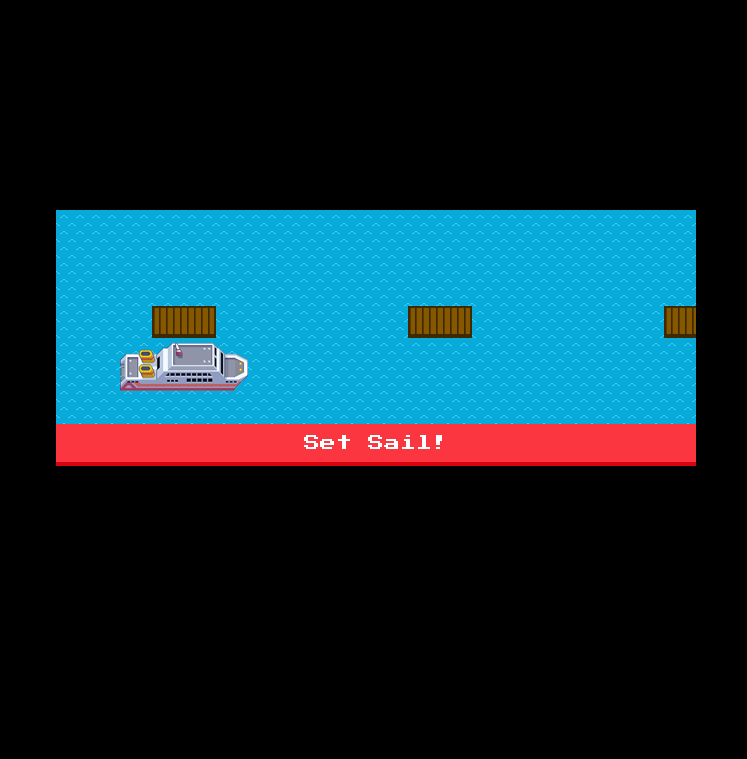
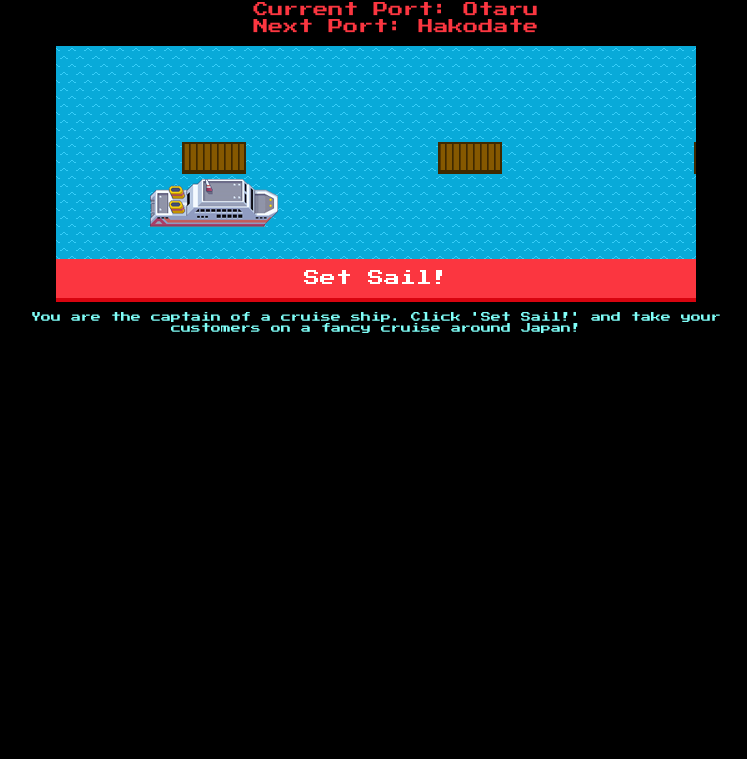
Before and after one commit to ari-anha/cruise-ships-gui, a website: page index.html in a window 1280 px wide. Shown: the part 62-821 px from the top of the page, without its empty margins (264-1011 px from the left). Before the commit the page ends 800 px from the top, so only its background shows below. Drawn offline with Linux system fonts and the light colour scheme.

Commit message:
Added current and next port name display

```diff
--- a/css/style.css
+++ b/css/style.css
@@ -1,8 +1,43 @@
 html, body {
     height: 100%;
+    background-color: black;
 }
 
-body {
+header {
+    font-family: 'Press Start 2P', cursive;
+    text-align: center;
+}
+
+h1 {
+    height: 20px;
+    color: white
+}
+
+ul {
+    font-size: 15px;
+    list-style-type: none;
+}
+
+p {
+    width: 60%;
+    margin-left: 20%;
+    margin-right: 20%;
+    text-align: center;
+    color: rgb(128, 255, 249);
+    font-family: 'Press Start 2P', cursive;
+    font-size: 10px;
+    background-color: black;
+}
+
+#display {
+    width: 100%;
+    height: 45px;
+    background-color: black;
+    color: #FB3640;
+    font-family: 'Press Start 2P', cursive;
+}
+
+#shipscreen {
     display: flex;
     justify-content: center;
     align-items: center;
@@ -19,6 +54,7 @@ body {
 
 #ports {
     margin-top: 96px;
+    margin-left: 30px;
     display: flex;
     justify-content: space-around;
 }
@@ -56,7 +92,7 @@ body {
     padding-top: 14px;
 }
 
-#message{
+#message {
     padding: 16px;
     font-family: 'Press Start 2P', cursive;
     position: absolute;
--- a/index.html
+++ b/index.html
@@ -10,6 +10,19 @@
     <link href="https://fonts.googleapis.com/css2?family=Press+Start+2P&display=swap" rel="stylesheet">
 </head>
 <body>
+
+    <header>
+        <h1>Cruise ship</h1>
+        <div id="display">
+            <ul>
+                <li id="displayCurrPort"></li>
+                <li id="displayNextPort"></li>
+            </ul>
+        </div>
+    </header>
+
+
+    <div id="shipscreen">
         <div id="viewport">
             <div id="ports"></div>
             <div id="ship"></div>
@@ -23,16 +36,33 @@
 
         <script>
             const itinerary = new Itinerary([
-            new Port('New York City'),
-            new Port('Grand Turk'),
-            new Port('San Juan'),
-            new Port('Amber Cove'),
+                new Port("Otaru"),
+                new Port("Hakodate"),
+                new Port("Ishinomaki"),
+                new Port("Tokyo"),
+                new Port("Yokohama"),
+                new Port("Shimizu"),
+                new Port("Nagoya"),
+                new Port("Osaka"),
+                new Port("Kobe"),
+                new Port("Hakata"),
+                new Port("Kumamoto"),
+                new Port("Naha"),
             ]);
             const ship = new Ship(itinerary);
             const controller = new Controller(ship);
 
             controller.renderPorts(itinerary.ports);
-        controller.renderShip();
-    </script>
+            controller.renderShip(ship)
+;        </script>
+    </div>
+
+    <div>
+        <p>
+            You are the captain of a cruise ship. Click 'Set Sail!'
+            and take your customers on a fancy cruise around Japan!
+        </p>
+    </div>
+
 </body>
 </html>
--- a/src/Controller.js
+++ b/src/Controller.js
@@ -1,24 +1,29 @@
 (function exportController() {
-    function Controller(ship) {
+    class Controller {
+
+    constructor(ship) {
         this.ship = ship;
         this.initialiseSea();
 
         document.querySelector('#sailbutton').addEventListener('click', () => {
             this.setSail();
         });
-    }
 
-    Controller.prototype.initialiseSea = function initialiseSea() {
+        this.createDisplay();
+
+    };
+
+    initialiseSea() {
         const backgrounds = ['./images/water0.png', './images/water1.png'];
 
         let backgroundIndex = 0;
         window.setInterval(() => {
             document.querySelector('#viewport').style.backgroundImage = `url('${backgrounds[backgroundIndex % backgrounds.length]}')`;
             backgroundIndex += 1;
-        }, 700);
+        }, 600);
     }
 
-    Controller.prototype.renderPorts = function renderPorts(ports) {
+    renderPorts(ports) {
         const portsElement = document.querySelector('#ports');
 
         portsElement.style.width = '0px';
@@ -38,7 +43,7 @@
         });
     }
 
-    Controller.prototype.renderShip = function renderShip() {
+    renderShip() {
         const ship = this.ship;
 
         const shipPortIndex = ship.itinerary.ports.indexOf(ship.currentPort);
@@ -50,15 +55,19 @@
 
     };
 
-    Controller.prototype.setSail = function setSail() {
+    setSail() {
         const ship = this.ship;
 
         const currentPortIndex = ship.itinerary.ports.indexOf(ship.currentPort);
         const nextPortIndex = currentPortIndex + 1;
         const nextPortElement = document.querySelector(`[data-port-index = '${nextPortIndex}']`);
 
+        if (!ship.currentPort) {
+            return this.renderMessage(`No ports to sail to!`);
+        }
+
         if (!nextPortElement) {
-           return this.renderMessage(`End of the line!`);
+           return this.renderMessage(`End of our journey!`);
         }
 
         this.renderMessage(`Now departing ${ship.currentPort.name}`);
@@ -69,7 +78,8 @@
             const shipLeft = parseInt(shipElement.style.left, 10);
             if (shipLeft === (nextPortElement.offsetLeft - 32)) {
                 ship.dock();
-                this.renderMessage(`Arriving at ${ship.currentPort.portName}`);
+                this.createDisplay();
+                this.renderMessage(`Arrived at ${ship.currentPort.name}`);
                 clearInterval(sailInterval);
             }
 
@@ -77,7 +87,7 @@
         }, 20);
     }
 
-    Controller.prototype.renderMessage = function renderMessage(message) {
+    renderMessage(message) {
         const messageElement = document.createElement('div');
         messageElement.id = 'message';
         messageElement.innerHTML = message;
@@ -87,9 +97,26 @@
 
         setTimeout(() => {
             viewport.removeChild(messageElement);
-        }, 2000);
+        }, 1250);
     }
 
+    createDisplay() {
+        const ship = this.ship;
+        const nextPortIndex = ship.itinerary.ports.indexOf(ship.currentPort) + 1;
+
+        const currentPortElement = document.getElementById("displayCurrPort");
+        const nextPortElement = document.getElementById("displayNextPort");
+
+        currentPortElement.innerHTML = `Current Port: ${ship.currentPort.name}`
+
+        if (nextPortIndex < ship.itinerary.ports.length) {
+            nextPortElement.innerHTML = `Next Port: ${ship.itinerary.ports[nextPortIndex].name}`;
+        } else {
+        nextPortElement.innerHTML = "End of our journey!"
+        };
+    }
+
+}
 
     if (typeof module !== 'undefined' && module.exports) {
         module.exports = Controller;
```
Lines whose indentation alone changed are shown as unchanged.
